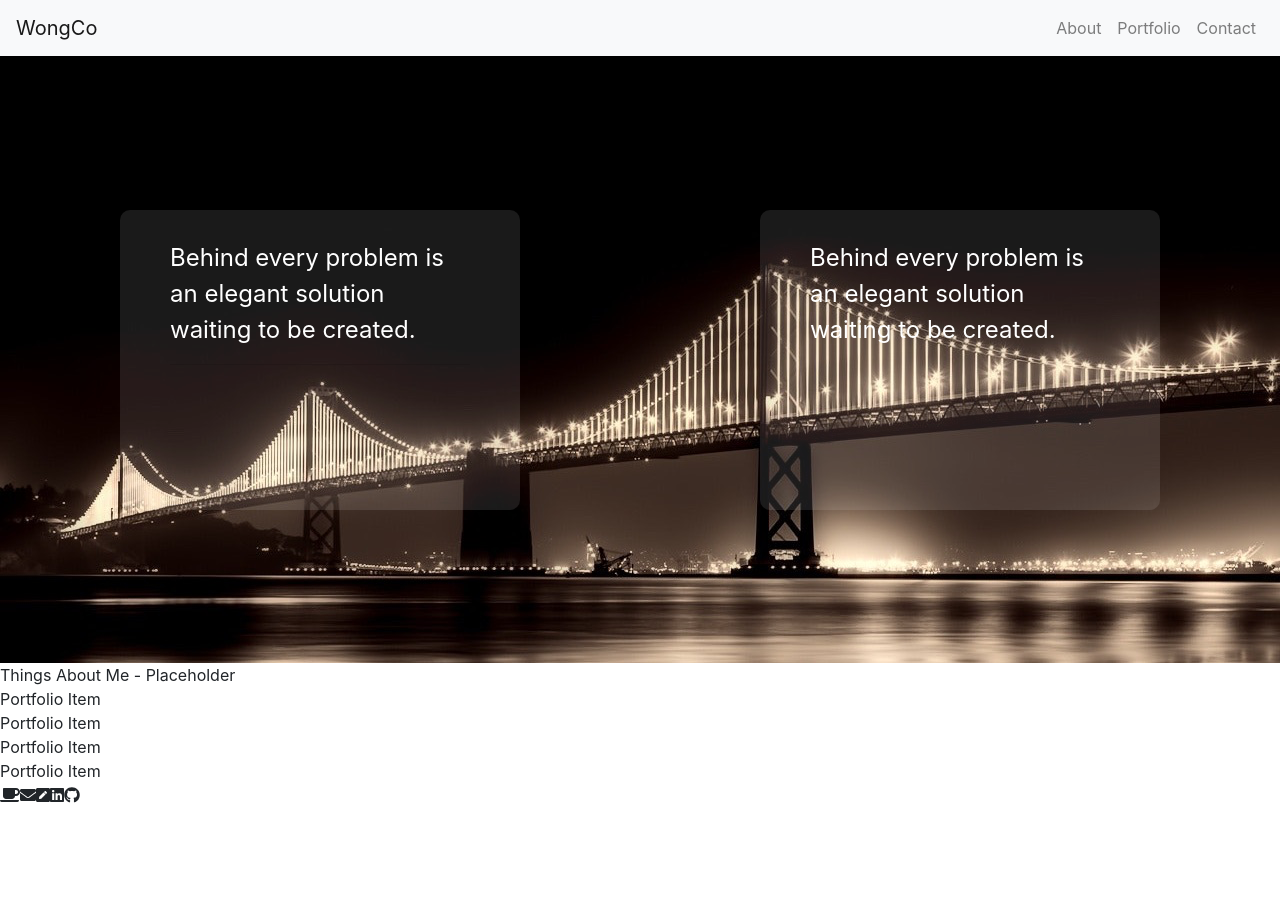
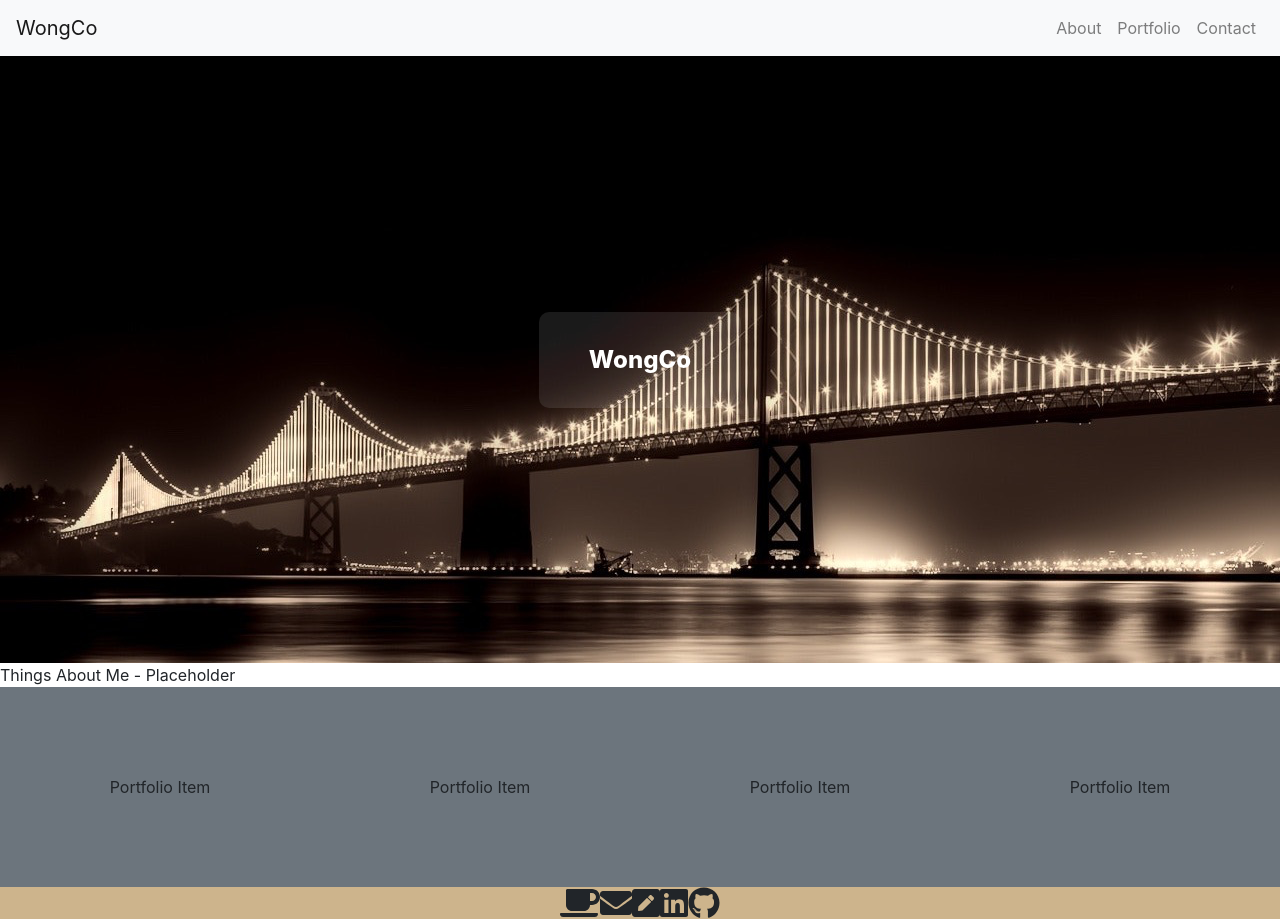
Before and after one commit to wongco/wongcofood-react, a React (Create React App) app: page / in a window 1280 px wide. Before the commit the page ends 887 px from the top, so only its background shows below. Built offline with nearby package versions, Linux system fonts and the light colour scheme.

Commit message:
move files and add css

```diff
--- a/src/Components/Banner.js
+++ b/src/Components/Banner.js
@@ -14,11 +14,10 @@ const StyledBanner = styled.div`
 `;
 
 const BannerQuoteContainer = styled.div`
-  height: 300px;
   font-size: 150%;
+  font-weight: 800;
   color: white;
   background-color: rgba(255, 255, 255, 0.1);
-  border-color: white;
   padding: 30px 50px;
   border-radius: 10px;
   min-width: 200px;
@@ -29,13 +28,7 @@ class Banner extends Component {
   render() {
     return (
       <StyledBanner>
-        <BannerQuoteContainer>
-          Behind every problem is an elegant solution waiting to be created.
-          <hr />
-        </BannerQuoteContainer>
-        <BannerQuoteContainer>
-          Behind every problem is an elegant solution waiting to be created.
-        </BannerQuoteContainer>
+        <BannerQuoteContainer>WongCo</BannerQuoteContainer>
       </StyledBanner>
     );
   }
--- a/src/Components/Contact.js
+++ b/src/Components/Contact.js
@@ -1,5 +1,5 @@
 import React, { Component } from 'react';
-//import styled from 'styled-components';
+import styled from 'styled-components';
 import { FontAwesomeIcon } from '@fortawesome/react-fontawesome';
 import {
   faCoffee,
@@ -8,15 +8,22 @@ import {
 } from '@fortawesome/free-solid-svg-icons';
 import { faLinkedin, faGithub } from '@fortawesome/free-brands-svg-icons';
 
+const StyledContactContainer = styled.div`
+  display: flex;
+  flex-direction: row;
+  justify-content: center;
+  background-color: rgb(205, 180, 140);
+`;
+
 const Contact = () => {
   return (
-    <div id="Contact">
-      <FontAwesomeIcon icon={faCoffee} />
-      <FontAwesomeIcon icon={faEnvelope} />
-      <FontAwesomeIcon icon={faPenSquare} />
-      <FontAwesomeIcon icon={faLinkedin} />
-      <FontAwesomeIcon icon={faGithub} />
-      <div
+    <StyledContactContainer>
+      <FontAwesomeIcon icon={faCoffee} size={'2x'} />
+      <FontAwesomeIcon icon={faEnvelope} size={'2x'} />
+      <FontAwesomeIcon icon={faPenSquare} size={'2x'} />
+      <FontAwesomeIcon icon={faLinkedin} size={'2x'} />
+      <FontAwesomeIcon icon={faGithub} size={'2x'} />
+      {/* <div
         class="container-fluid contact text-center contact__background-color py-3"
         id="contact"
       >
@@ -50,8 +57,8 @@ const Contact = () => {
             </a>
           </div>
         </div>
-      </div>
-    </div>
+      </div> */}
+    </StyledContactContainer>
   );
 };
 
--- a/src/Components/Portfolio.js
+++ b/src/Components/Portfolio.js
@@ -1,14 +1,23 @@
 import React, { Component } from 'react';
-//import styled from 'styled-components';
+import styled from 'styled-components';
+
+const StyledPortfolioContainer = styled.div`
+  display: flex;
+  flex-direction: row;
+  justify-content: space-around;
+  align-items: center;
+  background-color: #6c757d;
+  height: 200px;
+`;
 
 const Portfolio = () => {
   return (
-    <div id="Portfolio">
+    <StyledPortfolioContainer>
       <div>Portfolio Item</div>
       <div>Portfolio Item</div>
       <div>Portfolio Item</div>
       <div>Portfolio Item</div>
-    </div>
+    </StyledPortfolioContainer>
   );
 };
 
--- a/src/index.js
+++ b/src/index.js
@@ -1,7 +1,7 @@
 import React from 'react';
 import ReactDOM from 'react-dom';
 import './index.css';
-import App from './App';
+import App from './Components/App';
 import * as serviceWorker from './serviceWorker';
 import 'bootstrap/dist/css/bootstrap.min.css';
 
```
Also changed, not shown: src/Components/App.js (renamed from src/App.js, +5 -5 lines), src/Components/App.css (renamed from src/App.css), 1 other file (tests, documents, lock files or other folders).
